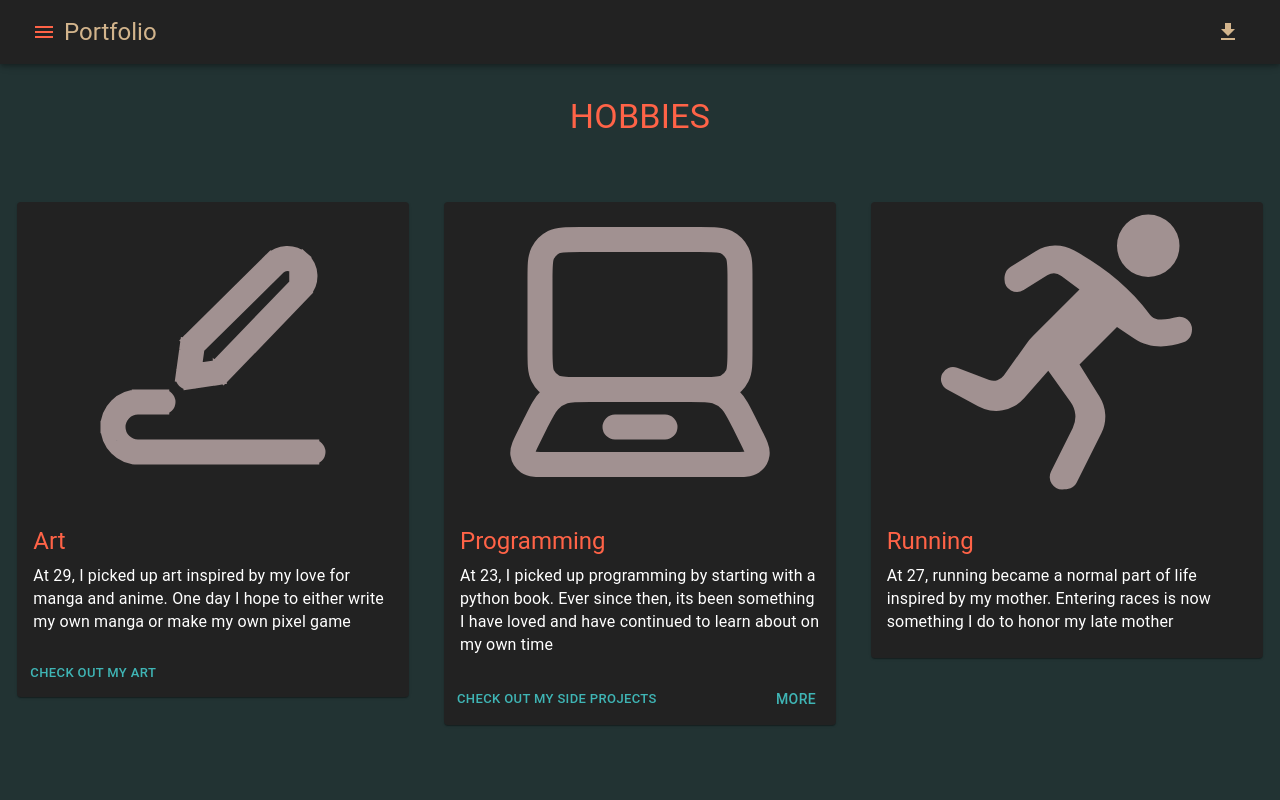
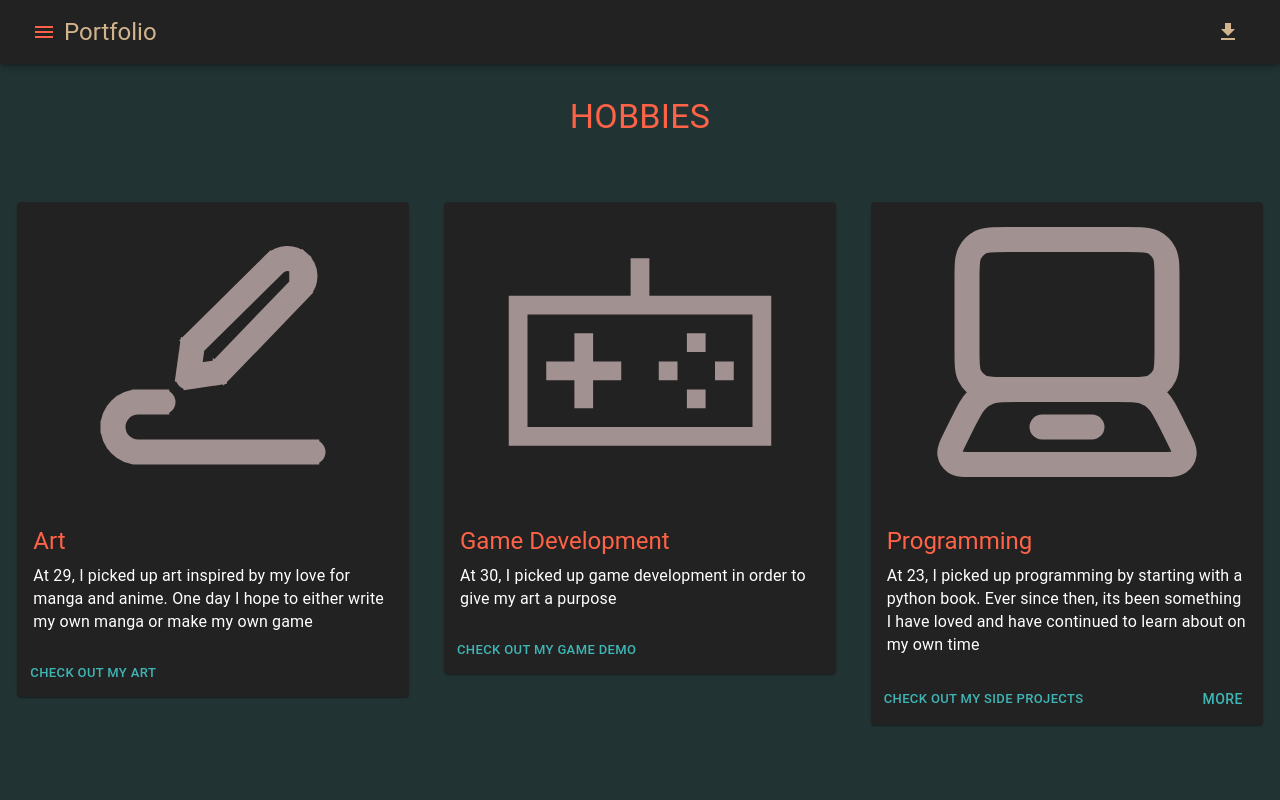
Before and after one commit to MajorZiploc/majorziploc, a React (Create React App) app: page /aboutme in a window 1280 px wide. Shown: the top 800 px of the page. Built offline with nearby package versions, Linux system fonts and the light colour scheme.

Commit message:
+gamedev

```diff
--- a/public/manyu_lakhotia_resume.json
+++ b/public/manyu_lakhotia_resume.json
@@ -14,7 +14,7 @@
   },
   "summary": {
     "description": "Software Developer with 6+ years of work experience in developing web applications, documenting, stand alone applications, cicd, and databases; along with personal experience in art/design, scripting, web scraping, data analytics, and data cleaning.",
-    "roles": ["Frontend Developer", "Backend Developer", "Artist", "Designer", "Musician", "Scripter", "Web Scraper"]
+    "roles": ["Frontend Developer", "Backend Developer", "Artist", "Game Developer", "Designer", "Musician", "Scripter", "Web Scraper"]
   },
   "technicalSkills": {
     "sectionHeader": "Technical Skills",
@@ -618,11 +618,21 @@
       "items": [
         {
           "title": "Art",
-          "description": "At 29, I picked up art inspired by my love for manga and anime. One day I hope to either write my own manga or make my own pixel game",
+          "description": "At 29, I picked up art inspired by my love for manga and anime. One day I hope to either write my own manga or make my own game",
           "links": {
             "main": {
               "href": "https://www.deviantart.com/majorziploc/gallery/all",
               "label": "Check out my art"
+            }
+          }
+        },
+        {
+          "title": "Game Development",
+          "description": "At 30, I picked up game development in order to give my art a purpose",
+          "links": {
+            "main": {
+              "href": "https://majorziploc.itch.io/sticker-book-time-attack",
+              "label": "Check out my game demo"
             }
           }
         },
--- a/src/components/AboutMe.js
+++ b/src/components/AboutMe.js
@@ -16,6 +16,7 @@
 import NutritionIcon from './icons/Nutrition';
 import SlackliningIcon from './icons/Slacklining';
 import SkateboardingIcon from './icons/Skateboarding';
+import VideoGameController from './icons/VideoGameController';
 import { defaultSvgStyles } from '../utils';
 import { useResumeData } from './hooks';
 import '../styles/Global.scss';
@@ -33,10 +34,11 @@
   : hobby.title.match(/(running)/i) ? (props) => <RunningIcon {...{...props, fill: defaultSvgStyles.fill}} />
   : hobby.title.match(/(working out)/i) ? (props) => <DumbbellIcon {...{...props, viewBox: '2 2 20 20', fill: defaultSvgStyles.fill}} />
   : hobby.title.match(/(guitar)/i) ? (props) => <GuitarIcon {...{...props, viewBox: '-10 -10 530 530', stroke: defaultSvgStyles.stroke, fill: defaultSvgStyles.fill}} />
-  : hobby.title.match(/(nutrition)/i) ? (props) => <NutritionIcon {...{...props, viewBox: '0 -5 256 256', fill: defaultSvgStyles.fill, }} />
+  : hobby.title.match(/(nutrition)/i) ? (props) => <NutritionIcon {...{...props, viewBox: '0 -5 256 256', fill: defaultSvgStyles.fill}} />
   : hobby.title.match(/(slack)/i) ? (props) => <SlackliningIcon {...{...props, viewBox: '2 1 55 55', fill: defaultSvgStyles.fill, }} />
   : hobby.title.match(/(skate)/i) ? (props) => <SkateboardingIcon {...{...props, stroke: defaultSvgStyles.stroke}} />
   : hobby.title.match(/(sketch|art)/i) ? (props) => <SketchingIcon {...{...props, stroke: defaultSvgStyles.stroke}} />
+  : hobby.title.match(/(game dev)/i) ? (props) => <VideoGameController {...{...props, fill: defaultSvgStyles.fill}} />
   : devIconDarkTransparent;
 
 /**
--- /dev/null
+++ b/src/components/icons/VideoGameController.js
@@ -0,0 +1,8 @@
+import * as React from 'react';
+const SvgVideoGameController = props => (
+  <svg xmlns='http://www.w3.org/2000/svg' xmlSpace='preserve' width={800} height={800} viewBox='0 0 32 32' {...props}>
+    <path d='M17 10V6h-2v4H2v16h28V10H17zm11 14H4V12h24v12z' />
+    <path d='M9 22h2v-3h3v-2h-3v-3H9v3H6v2h3zM18 17h2v2h-2zM24 17h2v2h-2zM21 14h2v2h-2zM21 20h2v2h-2z' />
+  </svg>
+);
+export default SvgVideoGameController;
--- a/src/components/icons/index.js
+++ b/src/components/icons/index.js
@@ -13,6 +13,7 @@
 export { default as Java } from './Java';
 export { default as Javascript } from './Javascript';
 export { default as Laptop } from './Laptop';
+export { default as Logistics } from './Logistics';
 export { default as Lua } from './Lua';
 export { default as Medical } from './Medical';
 export { default as Music } from './Music';
@@ -27,6 +28,6 @@
 export { default as Slacklining } from './Slacklining';
 export { default as Testing } from './Testing';
 export { default as Tooling } from './Tooling';
-export { default as Logistics } from './Logistics';
 export { default as Typescript } from './Typescript';
+export { default as VideoGameController } from './VideoGameController';
 export { default as Vim } from './Vim';
```
Also changed, not shown: src/assets/icons/video_game_controller.svg (added).
